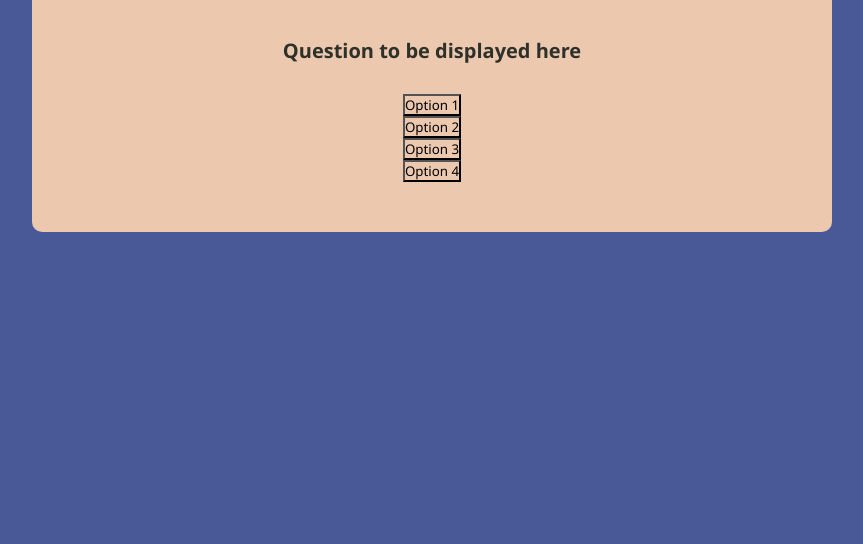
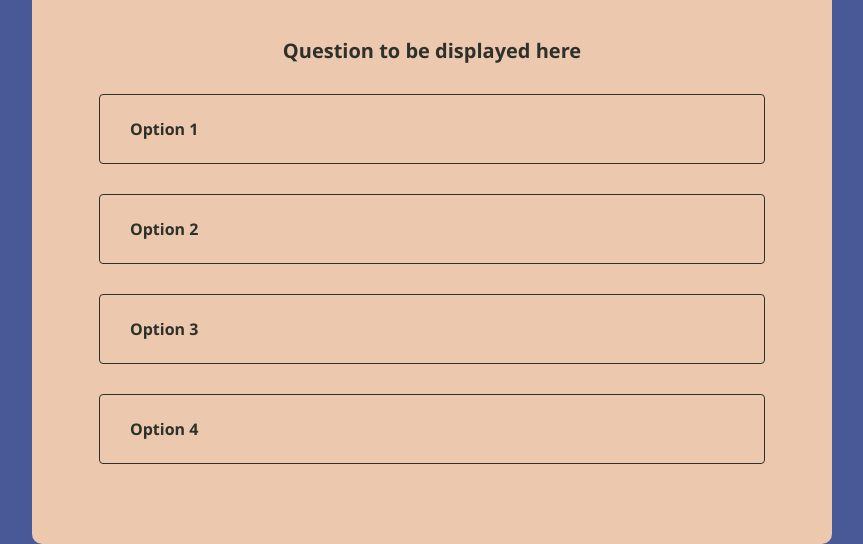
Before and after one commit to somberlyx/QuizApp, a plain HTML site: page index.html in a window 1280 px wide. Shown: the part 264-808 px from the top of the page, without its empty margins (208-1071 px from the left). Drawn offline with Linux system fonts and the light colour scheme.

Commit message:
Stylize the buttons and its on hover feature

```diff
--- a/index.css
+++ b/index.css
@@ -55,4 +55,27 @@ button {
 
 .options {
   background: #ecc8af;
+  color: #2e312a;
+  width: 90%;
+  height: 70px;
+  font-size: 16px;
+  font-weight: 600;
+  padding-left: 30px;
+  text-align: left;
+  margin-bottom: 30px;
+  cursor: pointer;
+  border: 1px solid #2e312a;
+  border-radius: 4px;
+  transition: opacity 0.15s ease, font-size 0.15s ease;
 }
+
+.options:hover {
+  color:#fff;
+  background-color: #495897;
+}
+
+.options:active {
+  font-size: 15px;
+  font-weight: 600;
+  opacity: 0.9;
+}
```
